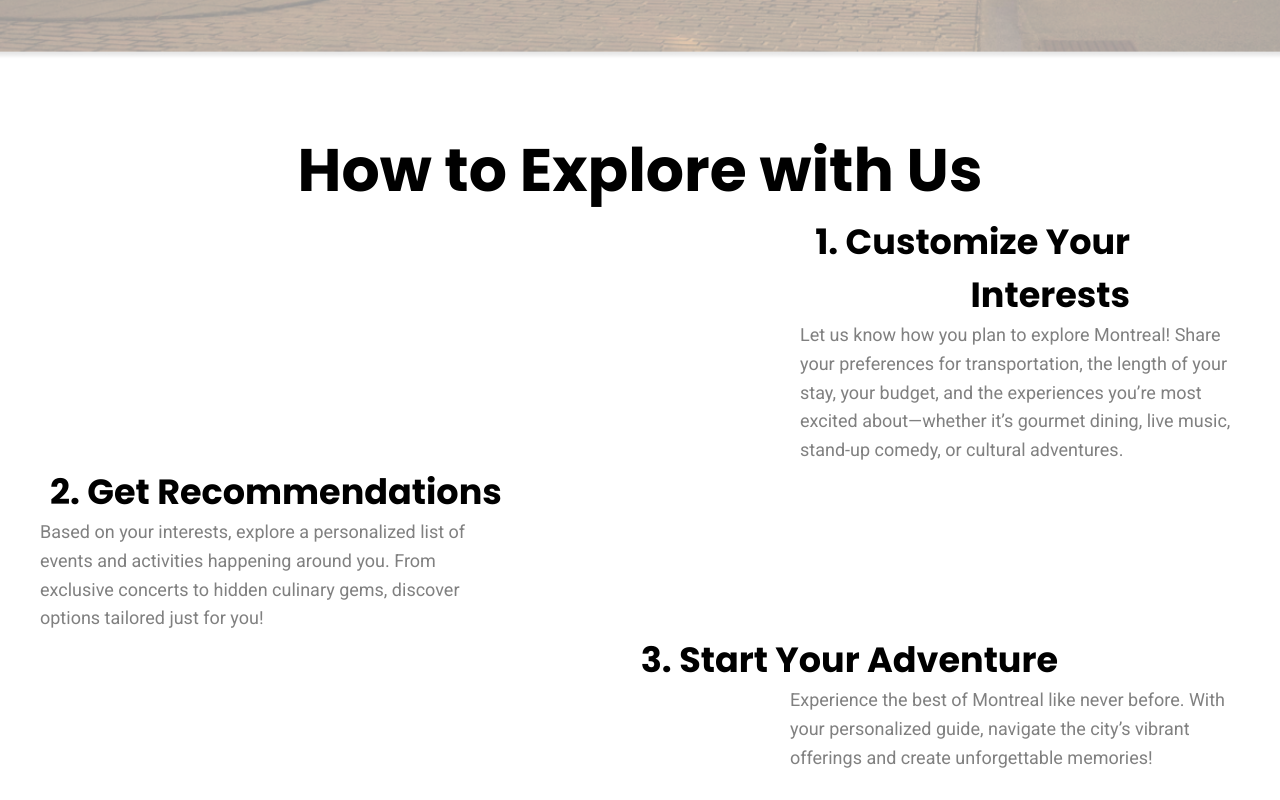
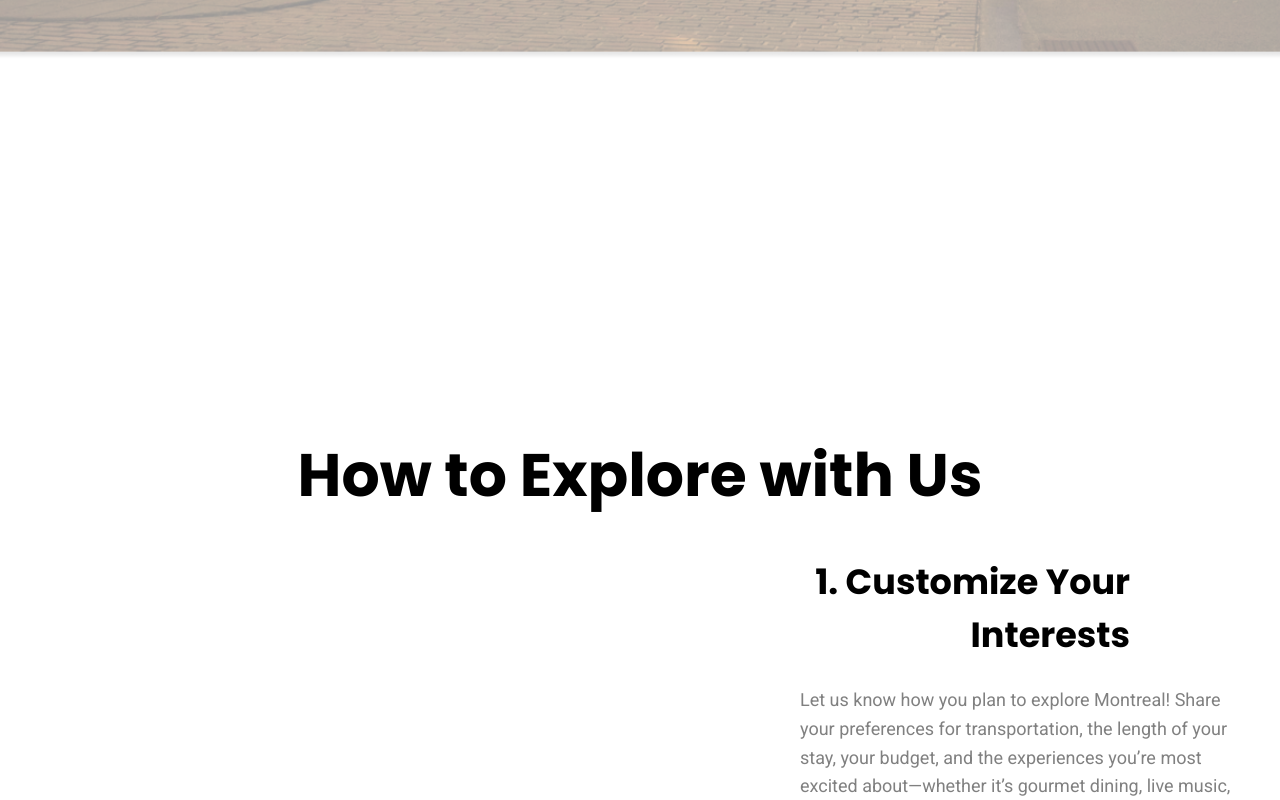
Before and after one commit to cedricdraghici/montreal-explorer, a React (Create React App) app in the folder frontend/: page / in a window 1280 px wide. Shown: the part 740-1540 px from the top of the page. Before the commit the page ends 1513 px from the top, so only its background shows below. Built offline with nearby package versions, Linux system fonts and the light colour scheme.

Commit message:
update chat page

```diff
--- a/frontend/src/App.css
+++ b/frontend/src/App.css
@@ -81,6 +81,7 @@ html, body {
   font-size: 75px; /* Adjust the font size */
   font-family: 'Newsreader', serif;
   font-weight: 800; /* Explicit weight for consistent font rendering */
+  margin-top: 200px; /* Use margin instead of relative positioning */
   color: rgb(255, 255, 255); /* White text color */
 }
 
@@ -117,6 +118,16 @@ html, body {
   font-size: 30px;
   font-family: 'Poppins', sans-serif;
   font-weight: 800;
+  margin-top: 300px;
+  text-align: center;
+}
+
+.HowItWorks{
+  font-size:30px;
+  font-family: 'Poppins';
+  font-weight: 800;
+  position: relative;
+  top:5px;
   text-align: center;
 }
 
@@ -124,6 +135,8 @@ html, body {
   font-size: 35px;
   font-family: 'Poppins';
   font-weight: 700;
+  position: relative;
+  top:35px;
   text-align: right;
   margin-left: 750px;
   margin-right: 150px;
@@ -135,6 +148,8 @@ html, body {
   font-weight: 380;
   color: rgba(90, 90, 90, 0.77);
   line-height: 1.6;
+  position: relative;
+  top:60px;
   text-align: left;
   margin-left: 800px;
   margin-right: 35px;
@@ -144,6 +159,8 @@ html, body {
   font-size: 35px;
   font-family: 'Poppins';
   font-weight: 700;
+  position: relative;
+  top:150px;
   text-align: left;
   margin-left: 50px;
   margin-right: 750px;
@@ -155,6 +172,8 @@ html, body {
   font-weight: 380;
   color: rgba(90, 90, 90, 0.77);
   line-height: 1.6;
+  position: relative;
+  top:165px;
   text-align: left;
   margin-left: 40px;
   margin-right: 780px;
@@ -164,6 +183,8 @@ html, body {
   font-size: 35px;
   font-family: 'Poppins';
   font-weight: 700;
+  position: relative;
+  top:230px;
   text-align: right;
   margin-left: 600px;
   margin-right: 222px;
@@ -179,6 +200,18 @@ html, body {
   margin-left: 790px;
   margin-right: 35px;
 }
+
+.HomeIconText{
+  font-size: 18px;
+  font-family: 'Roboto', serif;
+  font-weight: 600;
+  color: rgba(42, 41, 41, 0.98);
+  position: relative;
+  top:-4px;
+
+}
+
+
 
 /* Language Switcher */
 .language-switcher {
@@ -203,3 +236,8 @@ html, body {
   background-color: #000;
   color: #fff;
 }
+
+.home-button{
+  background: none;
+  border: 0px solid #000;
+}
--- a/frontend/src/components/Chat.js
+++ b/frontend/src/components/Chat.js
@@ -6,7 +6,6 @@ function Chat() {
   const navigate = useNavigate();
   const [messages, setMessages] = useState([]);
   const [input, setInput] = useState("");
-  const [sessionId, setSessionId] = useState(null);
   const [pendingResponse, setPendingResponse] = useState(false);
 
 
@@ -87,7 +86,6 @@ function Chat() {
     alignSelf: message.sender === "user" ? "flex-end" : "flex-start",
     backgroundColor: message.sender === "user" ? "#007BFF" : "#F3F3F3",
     color: message.sender === "user" ? "white" : "black",
-    position: 'relative',
   });
 
   const handleHomeButton = () => navigate('/');
@@ -105,16 +103,6 @@ function Chat() {
         {messages.map((message, index) => (
           <div key={index} style={messageStyles(message)}>
             {message.text}
-            {message.isStreaming && (
-              <div style={{
-                display: 'inline-block',
-                marginLeft: '8px',
-                animation: 'pulse 1s infinite',
-                fontSize: '0.8em'
-              }}>
-                ●
-              </div>
-            )}
           </div>
         ))}
       </div>
@@ -126,7 +114,6 @@ function Chat() {
           onChange={(e) => setInput(e.target.value)}
           placeholder="Ask anything..."
           onKeyPress={(e) => e.key === "Enter" && handleSendMessage()}
-          disabled={pendingResponse}
         />
         <button
           style={styles.sendButton}
```
